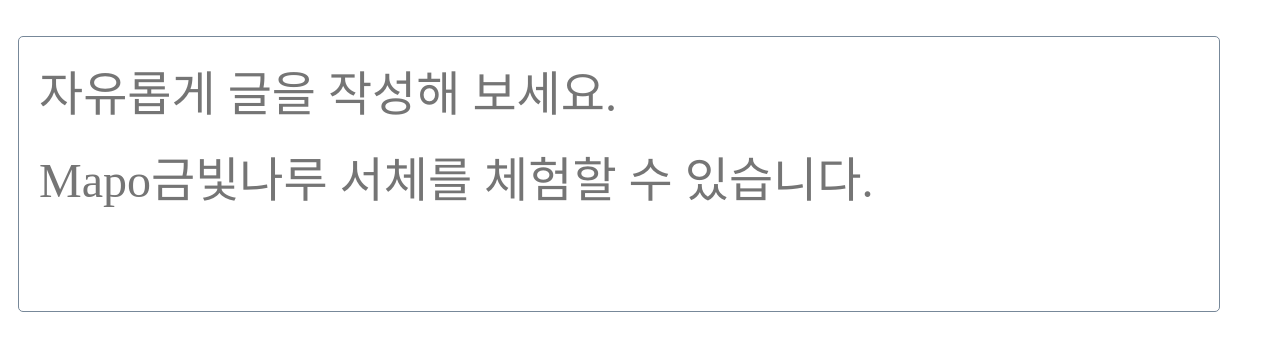
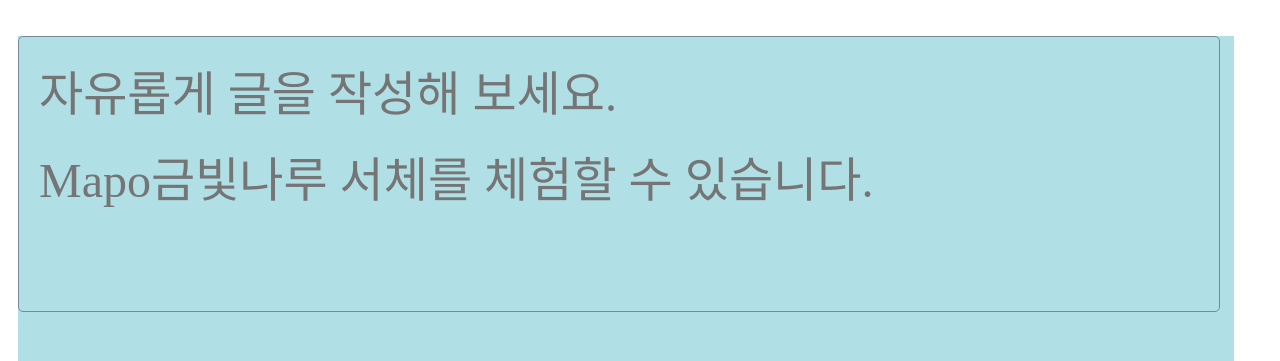
Before and after one commit to Lemon300g/Lemon300g, a plain HTML site: page index.html in a window 1280 px wide. Shown: the part 130-491 px from the top of the page. Drawn offline with Linux system fonts and the light colour scheme.

Commit message:
Add files via upload

```diff
--- a/index.html
+++ b/index.html
@@ -4,7 +4,7 @@
     <meta charset="UTF-8">
     <title>마포서체 써보기 (마포포텐)</title>
     <!-- <link rel="stylesheet" href="../font_mapo/stylesheet.css"> -->
-     <link rel="stylesheet" href="../font_woff/font_stylesheet.css">
+     <link rel="stylesheet" href="../font_mapo/font_stylesheet.css">
 
     <!-- font awasom -->
     <link rel="stylesheet" href="https://cdnjs.cloudflare.com/ajax/libs/font-awesome/5.15.3/css/all.min.css">
@@ -17,13 +17,14 @@
         }
 
         .fontSize {
-            font-size: 3rem;
+            font-size: 3em;
         }
 
-        .icon_size{
+        .icon_size {
             width:5vw;
             height:5vh;
         }
+
 
         /* Mapo 금빛나루 */
         .goldenPier {
@@ -62,6 +63,13 @@
             font-family: 'MapoHongdaeFreedom';
         }
 
+         .bg_textarea {
+            width:95vw;
+            height:42vh;
+            background-color: powderblue;
+        }
+
+
         textarea {
             width:91vw;
             margin: 0;
@@ -70,6 +78,7 @@
             border-color: #778899;
             border-radius: 5px;
             resize: none;
+            background-color: transparent;
         }
 
         /* 폰트 이미지 & 타이틀 설정 */
@@ -127,8 +136,9 @@
                 <i class="far fa-edit"></i> Mapo금빛나루  <!-- 마포 브랜드 서체 견본 Mapo-gu Fonts~!@#$%^&amp;*()_+ -->
             </p>
         </div>
-
-        <textarea class="goldenPier fontSize"  name="" id="" cols="30" rows="3.5" placeholder="자유롭게 글을 작성해 보세요.&#10;Mapo금빛나루 서체를 체험할 수 있습니다."></textarea>
+        <div class="bg_textarea">
+         <textarea class="goldenPier fontSize"  name="" id="" cols="30" rows="3.5" placeholder="자유롭게 글을 작성해 보세요.&#10;Mapo금빛나루 서체를 체험할 수 있습니다."></textarea>
+        </div>
 
 
         <p class="flowerIsland fontSize">
```
